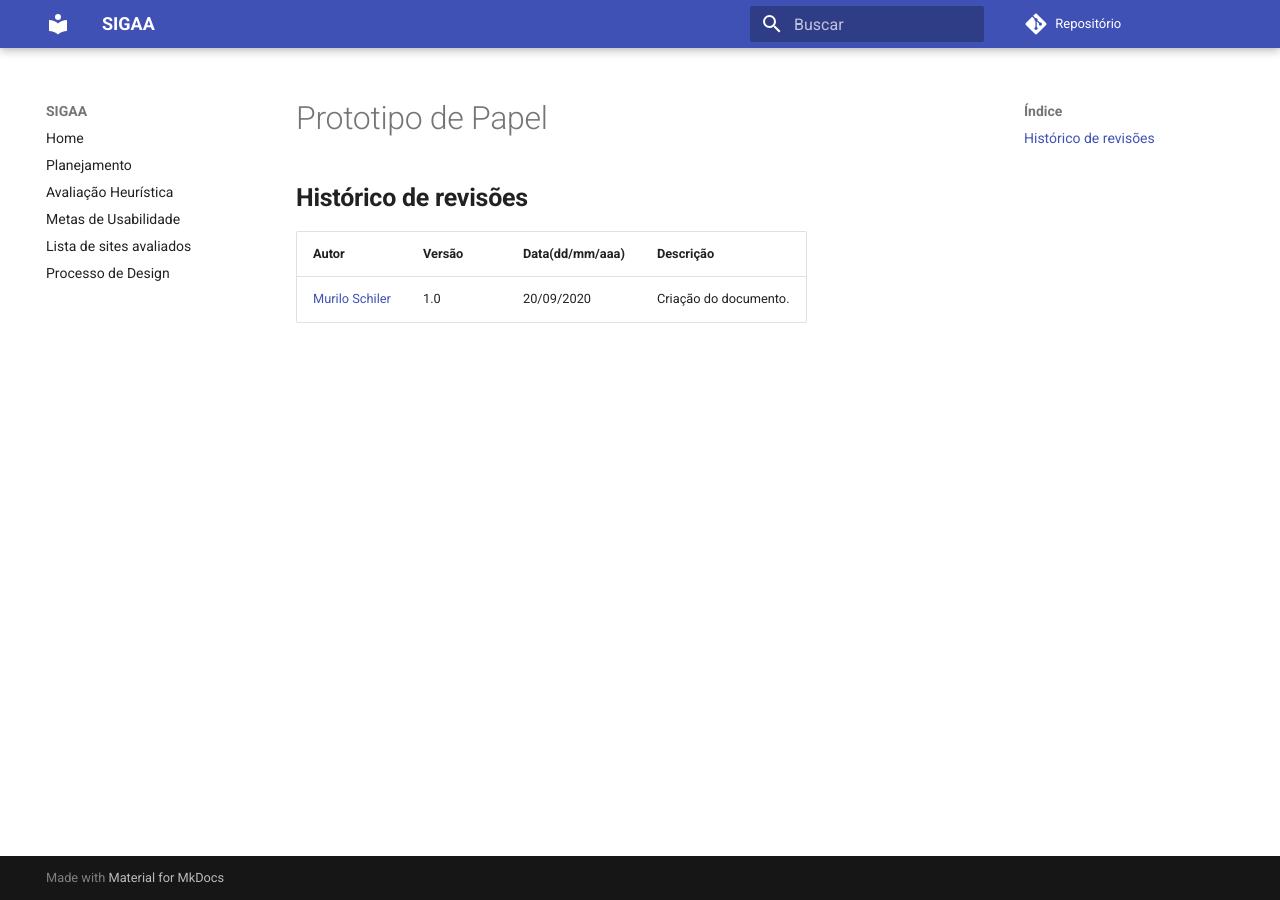
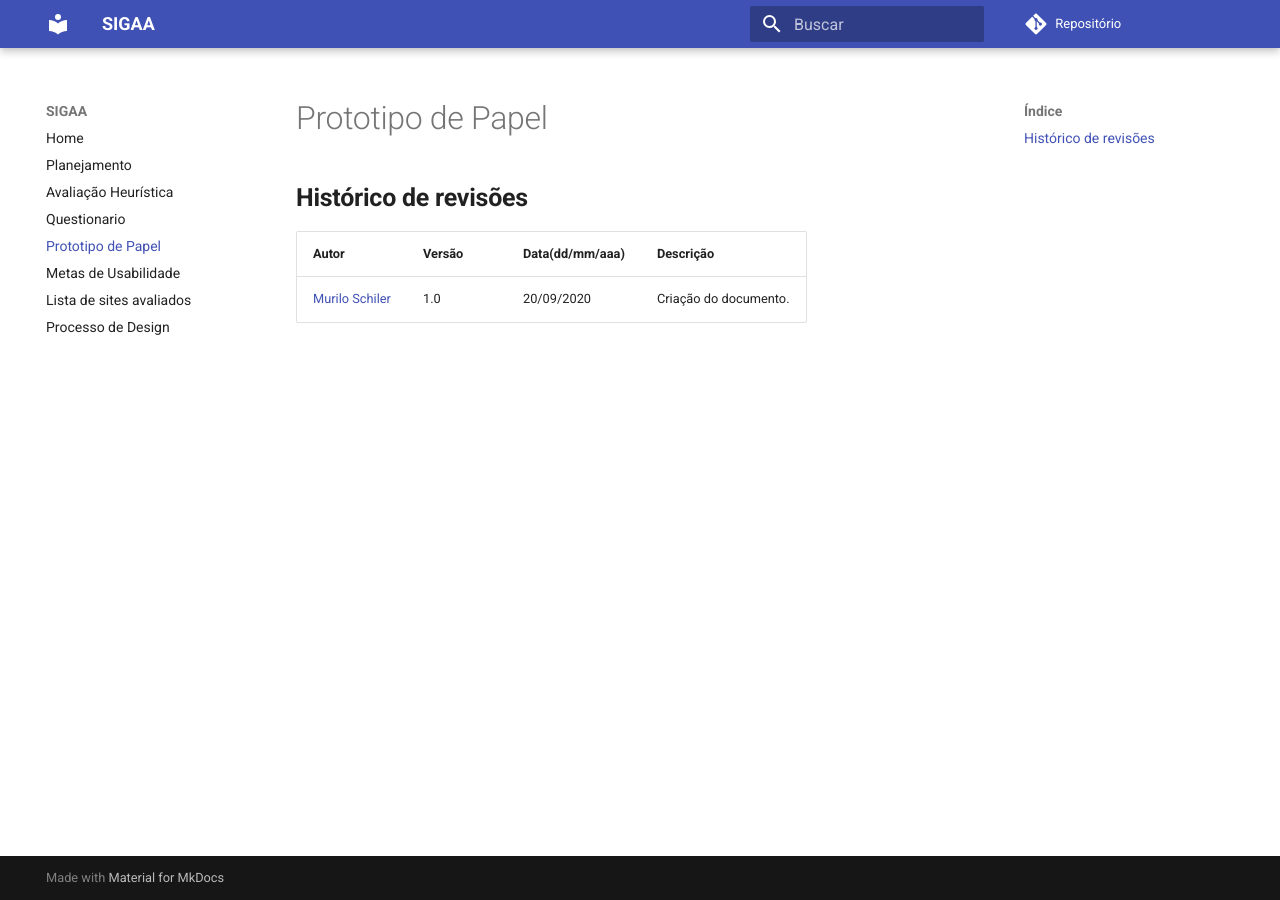
Before and after one commit to lgpinheiro94/2020.1-SIGAA, an MkDocs documentation site: the page built from docs/Prototipo-de-Papel/prototipo_de_papel.md, in a window 1280 px wide. Built offline with MkDocs 1.6.1 and Material for MkDocs 9.7.7, drawn with Linux system fonts in a browser that asks for light colours; comment, search, counter and statistics services are not loaded; old or Windows-style settings are respelled for this version of MkDocs.

Commit message:
#8 modificacao no mkdocs.yml

```diff
--- a/mkdocs.yml
+++ b/mkdocs.yml
@@ -3,6 +3,8 @@ pages:
   - Home: 'index.md'
   - Planejamento: 'planejamento/planejamento.md'
   - Avaliação Heurística: 'avaliacao-heuristica/avaliacao.md'
+  - Questionario: 'Questionario/questionario.md'
+  - Prototipo de Papel: 'Prototipo-de-Papel/prototipo_de_papel.md'
   - Metas de Usabilidade: 'metas-de-usabilidade/metas.md'
   - Lista de sites avaliados: 'sites-avaliados/sites.md'
   - Processo de Design: 'processo-de-design/processo.md'
```
